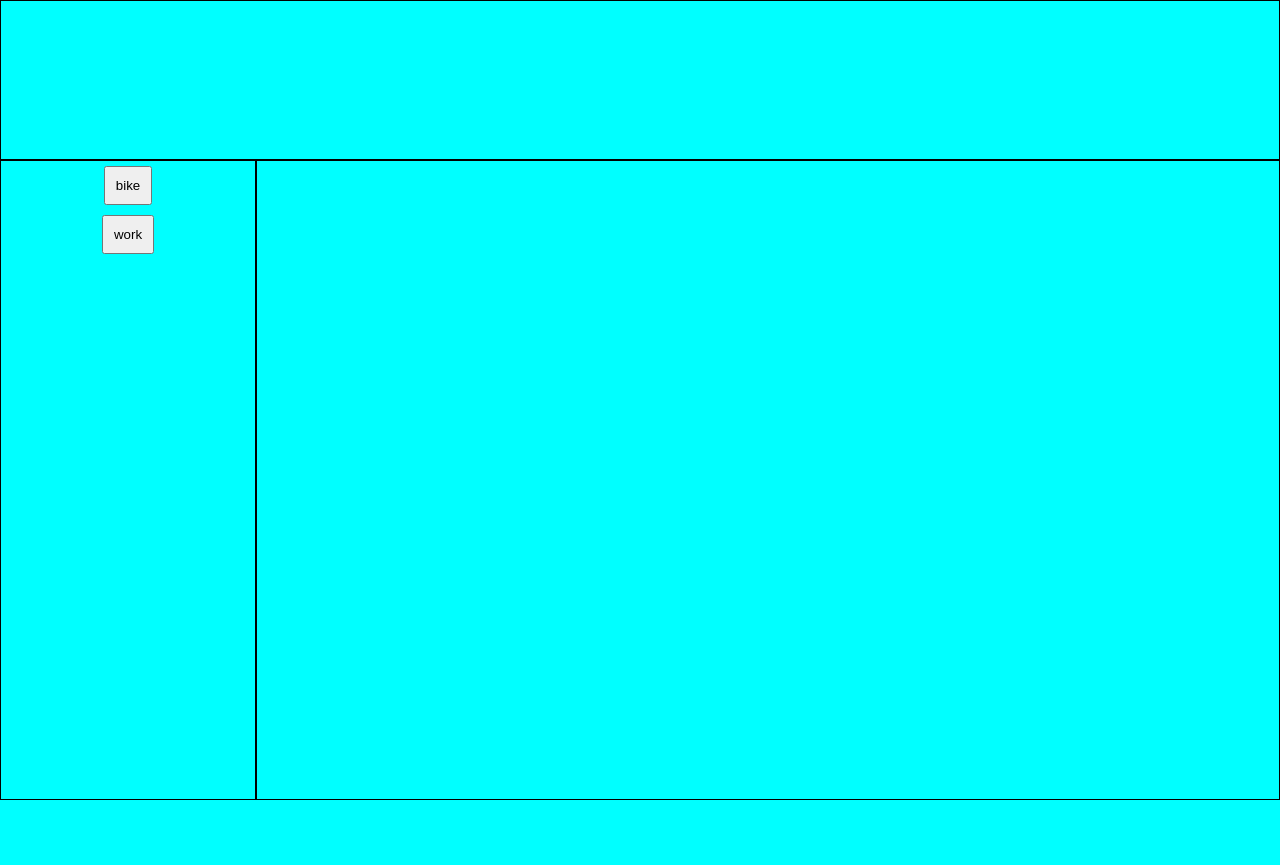
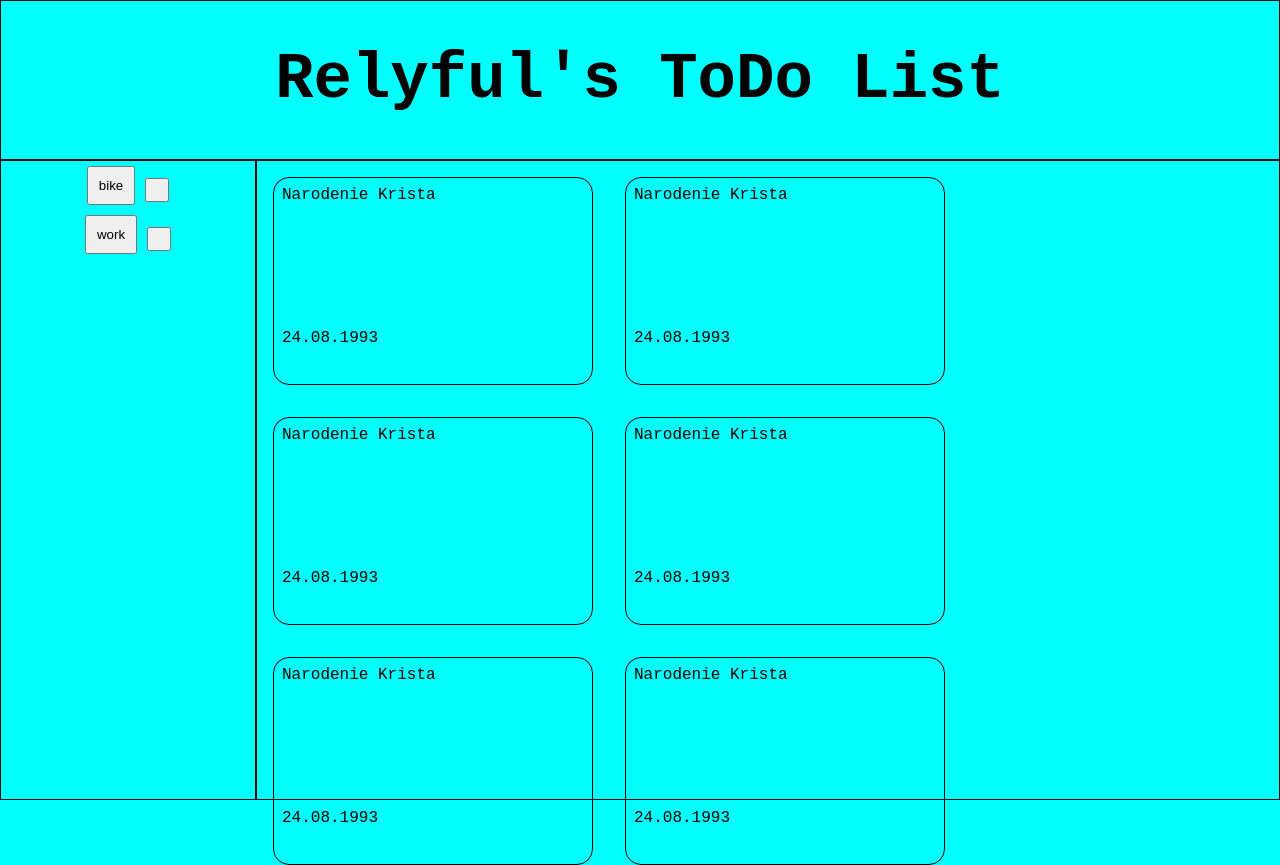
Before and after one commit to Relyful/odinToDoList, a website built with webpack: page src/index.html in a window 1280 px wide. Before the commit the page ends 800 px from the top, so only its background shows below. Built offline with nearby package versions, Linux system fonts and the light colour scheme.

Commit message:
Add delete button with functionality next to project buttons, create css for ToDos in the main element, add indexing for projects in html element

```diff
--- a/src/index.html
+++ b/src/index.html
@@ -8,13 +8,36 @@
 <body>
     <div class="container">
         <header>
-
+            <h1>Relyful's ToDo List</h1>
         </header>
         <nav>
 
         </nav>
         <main>
-
+            <div class="toDoCard">
+                <div class="cardTitle">Narodenie Krista</div>
+                <div class="cardDate">24.08.1993</div>
+            </div>
+            <div class="toDoCard">
+                <div class="cardTitle">Narodenie Krista</div>
+                <div class="cardDate">24.08.1993</div>
+            </div>
+            <div class="toDoCard">
+                <div class="cardTitle">Narodenie Krista</div>
+                <div class="cardDate">24.08.1993</div>
+            </div>
+            <div class="toDoCard">
+                <div class="cardTitle">Narodenie Krista</div>
+                <div class="cardDate">24.08.1993</div>
+            </div>
+            <div class="toDoCard">
+                <div class="cardTitle">Narodenie Krista</div>
+                <div class="cardDate">24.08.1993</div>
+            </div>
+            <div class="toDoCard">
+                <div class="cardTitle">Narodenie Krista</div>
+                <div class="cardDate">24.08.1993</div>
+            </div>
         </main>
     </div>
 </body>
--- a/src/index.js
+++ b/src/index.js
@@ -1,30 +1,30 @@
 import './styles.css';
 import project from './js/project.js';
-import allProjects from './js/projectContainer.js';
+import projectContainer from './js/projectContainer.js';
 import drawAllProjects from './js/drawAllProjects.js';
 
 const body = document.querySelector('body');
 body.classList.add('styleTest');
 
-let projects = new allProjects();
-projects.addProject('bike');
-projects.addProject('work');
+projectContainer.addProject('bike');
+projectContainer.addProject('work');
 
 
-projects.projectsArray[0].addTodo('Marko', 'Co ti povim?', '0', '0');
-projects.projectsArray[0].addTodo('Denis', 'Co ti povim?1', '0', '0');
-projects.projectsArray[0].addTodo('Marek', 'Co ti povim?2', '0', '0');
+projectContainer.projectsArray[0].addTodo('Marko', 'Co ti povim?', '0', '0');
+projectContainer.projectsArray[0].addTodo('Denis', 'Co ti povim?1', '0', '0');
+projectContainer.projectsArray[0].addTodo('Marek', 'Co ti povim?2', '0', '0');
 
-projects.projectsArray[1].addTodo('Marko', 'Co ti nepovim?', '0', '0');
-projects.projectsArray[1].addTodo('Filip', 'Co ti nepovim?', '0', '0');
-projects.projectsArray[1].addTodo('Fabo', 'Co ti nepovim?', '0', '0');
-projects.projectsArray[1].addTodo('Sven', 'Co ti nepovim?', '0', '0');
+projectContainer.projectsArray[1].addTodo('Marko', 'Co ti nepovim?', '0', '0');
+projectContainer.projectsArray[1].addTodo('Filip', 'Co ti nepovim?', '0', '0');
+projectContainer.projectsArray[1].addTodo('Fabo', 'Co ti nepovim?', '0', '0');
+projectContainer.projectsArray[1].addTodo('Sven', 'Co ti nepovim?', '0', '0');
 
-projects.projectsArray[0].listAllToDo();
-projects.projectsArray[1].listAllToDo();
+projectContainer.projectsArray[0].listAllToDo();
+projectContainer.projectsArray[1].listAllToDo();
 
-console.log(projects.projectsArray[0].toDoList[0].title);
-projects.projectsArray[0].toDoList[0].title = 'Kokotko';
-console.log(projects.projectsArray[0].toDoList[0].title);
+console.log(projectContainer.projectsArray[0].toDoList[0].title);
+projectContainer.projectsArray[0].toDoList[0].title = 'Kokotko';
+console.log(projectContainer.projectsArray[0].toDoList[0].title);
 
-drawAllProjects(projects.projectsArray);
+drawAllProjects(projectContainer.projectsArray);
+console.log(projectContainer.projectsArray[1].listAllToDo());
--- a/src/js/drawAllProjects.js
+++ b/src/js/drawAllProjects.js
@@ -1,8 +1,25 @@
+import allProjects from './projectContainer.js';
+
 export default function drawAllProjects(array) {
     const nav = document.querySelector('nav');
+    nav.replaceChildren();
     array.forEach(element => {
+        let navRow = document.createElement('div');
+        navRow.classList.add('navRow');
+
         const projectButt = document.createElement('button');
         projectButt.innerText = element.name;
-        nav.appendChild(projectButt);
+        projectButt.dataset.indexNumber = element.index;
+        navRow.appendChild(projectButt);
+
+
+        const deleteProjectButt = document.createElement('button');
+        deleteProjectButt.addEventListener('click', () => {
+            //find object where index is same as elements index and delete it
+            allProjects.deleteProject(array.findIndex((e) => e.index == element.index));
+            drawAllProjects(allProjects.projectsArray);
+        })
+        navRow.appendChild(deleteProjectButt);
+        nav.appendChild(navRow);
     });
 }
--- a/src/js/project.js
+++ b/src/js/project.js
@@ -14,7 +14,7 @@ export default class project {
     }
 
     listAllToDo() {
-        console.log({...this.toDoList});
+        return [...this.toDoList];
     }
 
 }
--- a/src/js/projectContainer.js
+++ b/src/js/projectContainer.js
@@ -1,6 +1,6 @@
 import project from './project.js';
 
-export default class allProjects {
+class allProjects {
     projectsArray = [];
 
     addProject(name) {
@@ -12,3 +12,7 @@ export default class allProjects {
         this.projectsArray.splice(index, 1);
     }
 }
+
+let projectsContainer = new allProjects;
+
+export default projectsContainer;
--- a/src/styles.css
+++ b/src/styles.css
@@ -15,6 +15,7 @@
 .container {
     width: 100vw;
     height: 100vh;
+    font-family: 'Courier New', Courier, monospace;
 
     display: grid;
     grid-template-columns: 20% 80%;
@@ -23,6 +24,11 @@
 
 header {
     grid-column: 1 / 3;
+
+    display: flex;
+    justify-content: center;
+    align-items: center;
+    font-size: 32px;
 }
 
 nav {
@@ -35,3 +41,23 @@ nav button {
     padding: 10px;
     margin: 5px;
 }
+
+main {
+    padding: 1rem;
+    display: grid;
+    grid-template-columns: repeat(auto-fit, 20rem);
+    grid-template-rows: 13rem;
+    grid-auto-rows: 13rem;
+    gap: 2rem;
+}
+
+.toDoCard {
+    padding: 0.5rem;
+    height: 13rem;
+    border-radius: 1rem;
+    border: solid black 1px;
+
+    display: grid;
+    grid-template-columns: 1fr;
+    grid-template-rows: 3fr 1fr;
+}
```
